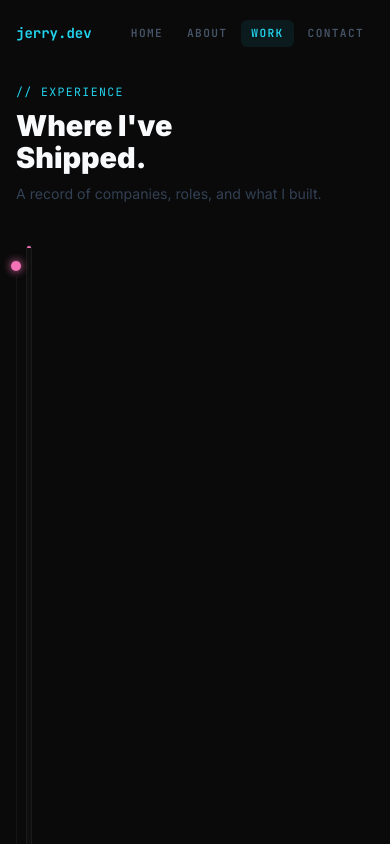
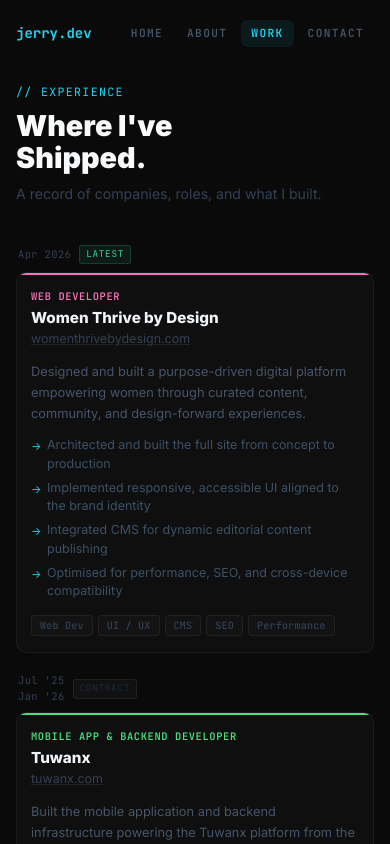
Before and after one commit to jerryisuwamakeri/portfolio-v1, a Nuxt app: page /work in a window 390 px wide. Shown: the top 844 px of the page. Built offline with nearby package versions, Linux system fonts and the light colour scheme.

Commit message:
Fix work page mobile layout — drop grid, stack cards cleanly

```diff
--- a/pages/work.vue
+++ b/pages/work.vue
@@ -557,36 +557,63 @@
   letter-spacing: 0.02em;
 }
 
-/* Mobile: collapse side column */
-@media (max-width: 520px) {
+/* ── Mobile: drop grid entirely ── */
+@media (max-width: 600px) {
   .tl-entry {
-    grid-template-columns: 0 16px 1fr;
+    display: flex;
+    flex-direction: column;
+    gap: 0;
+    margin-bottom: 20px;
   }
+
+  /* Show date row above the card */
   .tl-side {
+    display: flex;
+    flex-direction: row;
+    align-items: center;
+    gap: 8px;
+    padding: 0 0 8px 2px;
+    text-align: left;
+    order: 0;
+  }
+
+  /* Hide the dot/line connector */
+  .tl-connector {
     display: none;
   }
+
+  /* Full-width card, no left margin */
   .tl-card {
-    margin-left: 10px;
+    margin-left: 0;
+    margin-bottom: 0;
+    order: 1;
+    width: 100%;
   }
+
   .tl-card-body {
     padding: 14px 14px 16px;
   }
+
   .tl-company {
     font-size: 0.95rem;
   }
+
   .tl-role {
     font-size: 0.65rem;
     white-space: normal;
     word-break: break-word;
   }
+
   .tl-desc {
     font-size: 0.8rem;
   }
+
   .tl-bullets li {
     font-size: 0.78rem;
   }
+
   .work-cta {
-    padding: 20px 18px;
+    padding: 20px 16px;
   }
 }
 
```
